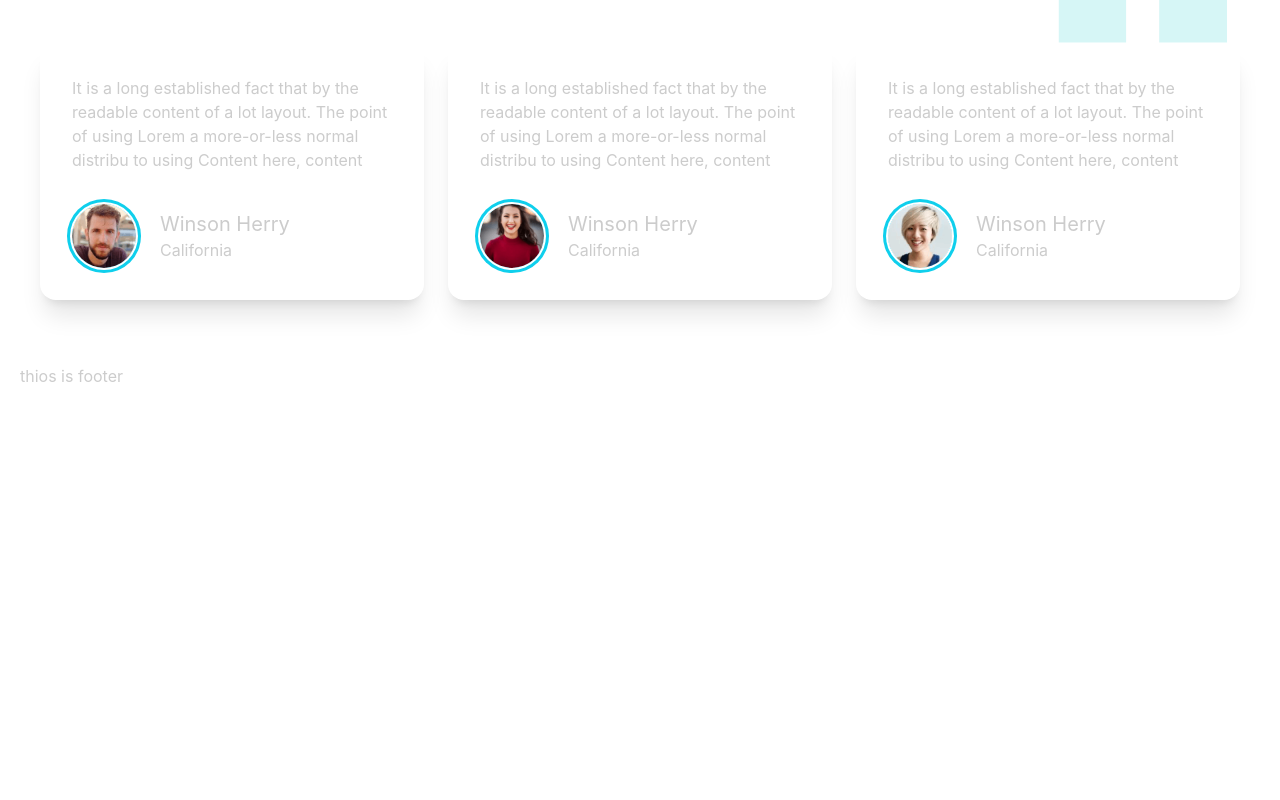
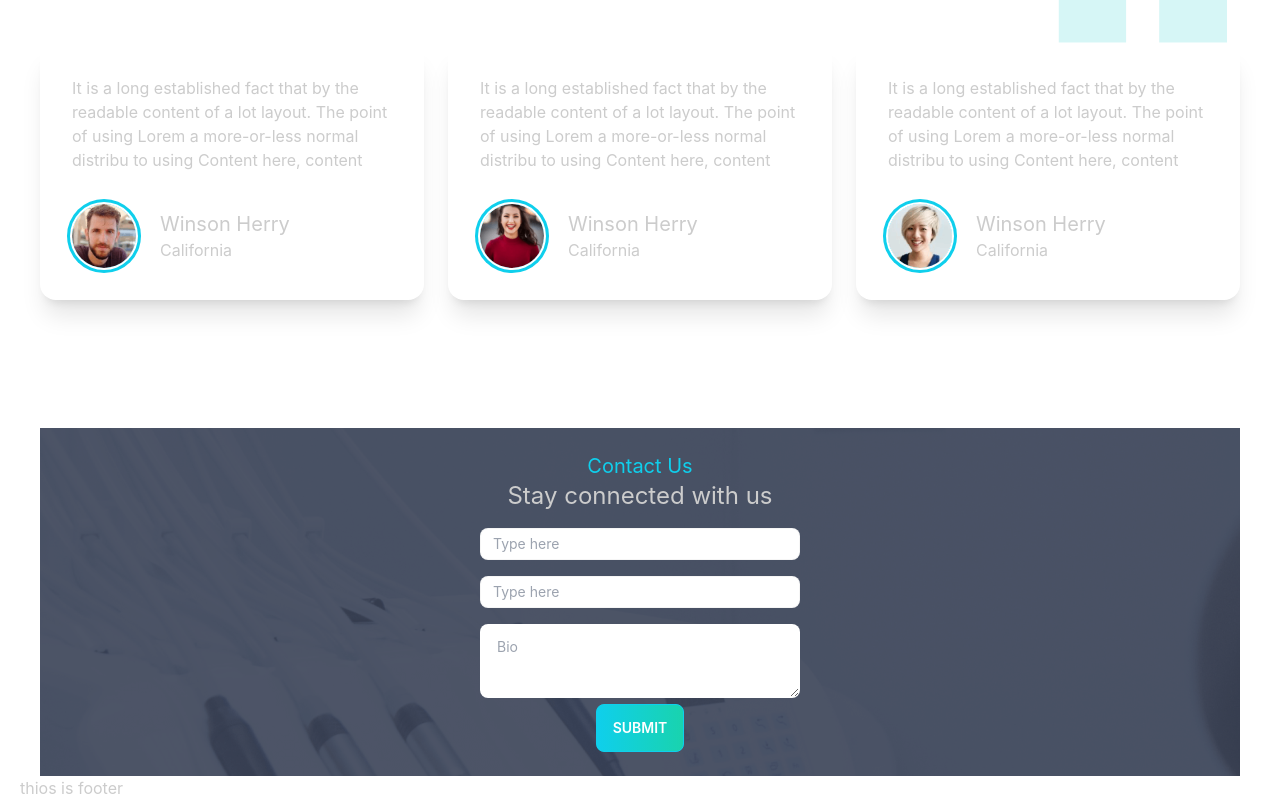
Before and after one commit to jahidhasan8/doctors-portal-client, a React (Create React App) app: page / in a window 1280 px wide. Shown: the part 2548-3348 px from the top of the page. Before the commit the page ends 2936 px from the top, so only its background shows below. Built offline with nearby package versions, Linux system fonts and the light colour scheme.

Commit message:
contact section added

```diff
--- /dev/null
+++ b/src/Pages/Home/ContactUs/ContactUs.js
@@ -0,0 +1,27 @@
+import React from 'react';
+import appointment from '../../../assets/images/appointment.png'
+import PrimaryButton from '../../../Components/PrimaryButton/PrimaryButton';
+const ContactUs = () => {
+    return (
+        <section className='mt-32 p-6' style={{
+            background:`url(${appointment})`}}>
+            <div className='text-center '>
+                <div>
+                    <h5 className='text-xl text-primary'>Contact Us</h5>
+                    <p className='text-2xl'>Stay connected with us</p>
+                </div>
+                <div>
+                    <input type="text" placeholder="Type here" className="input my-4 input-bordered input-sm w-full max-w-xs" />
+                    <br />
+                    <input type="text" placeholder="Type here" className="input input-bordered input-sm w-full max-w-xs" />
+                    <br />
+                    <textarea className="textarea w-80 mt-4" placeholder="Bio"></textarea>
+                    <br />
+                    <PrimaryButton >Submit</PrimaryButton>
+                </div>
+            </div>
+        </section>
+    );
+};
+
+export default ContactUs;
--- a/src/Pages/Home/Home/Home.js
+++ b/src/Pages/Home/Home/Home.js
@@ -1,6 +1,7 @@
 import React from 'react';
 import Address from '../Address/Address';
 import Banner from '../Banner/Banner';
+import ContactUs from '../ContactUs/ContactUs';
 import InfoCards from '../InfoCards/InfoCards';
 import MakeAppointment from '../MakeAppointment/MakeAppointment';
 import Services from '../Services/Services'
@@ -16,6 +17,7 @@ const Home = () => {
         <Services></Services>
         <MakeAppointment></MakeAppointment>
         <Testimonial></Testimonial>
+        <ContactUs></ContactUs>
         </div>
     );
 };
```
